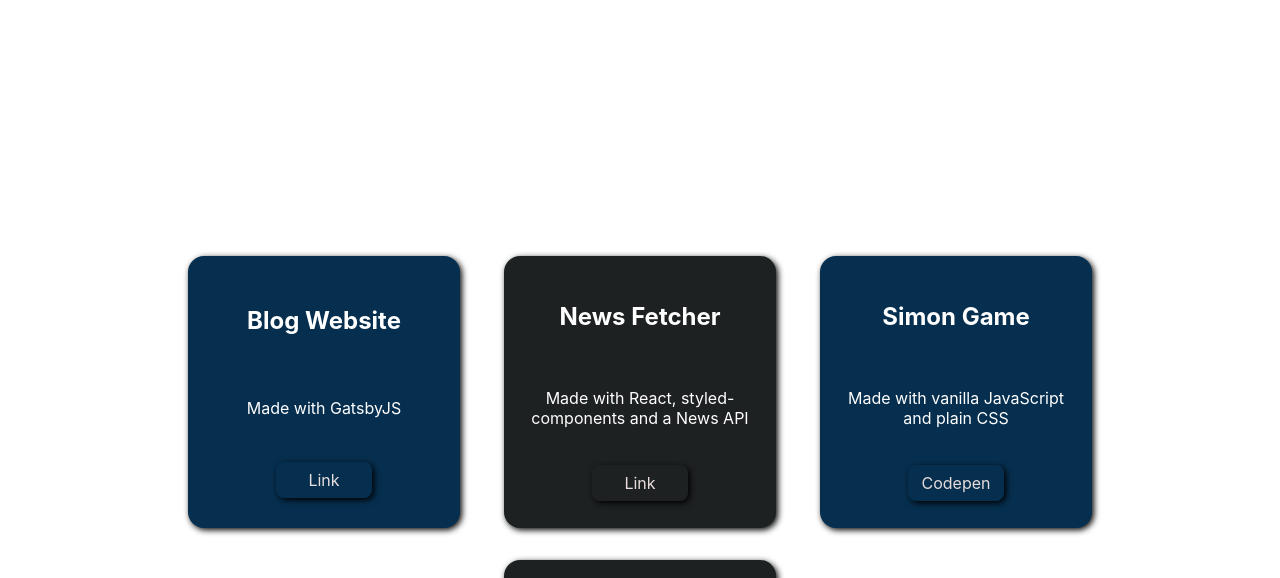
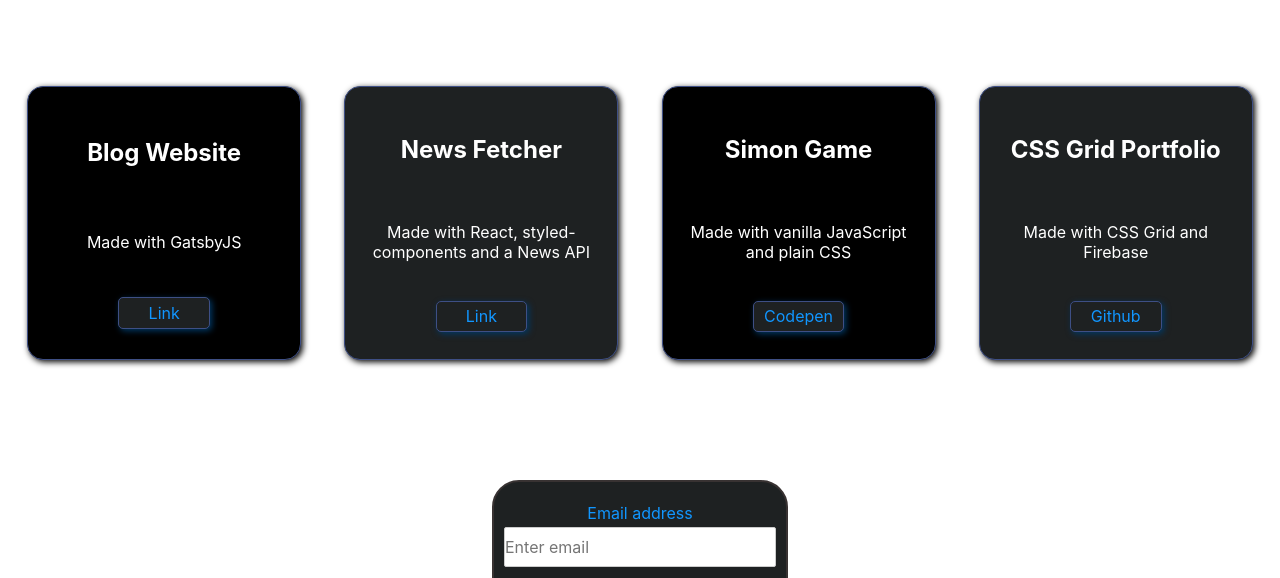
Before and after one commit to Vnzera/svelte-portfolio, a Svelte app: page / in a window 1280 px wide. Shown: the part 816-1394 px from the top of the page. Built offline with nearby package versions, Linux system fonts and the light colour scheme.

Commit message:
Changed up section padding and styling for projects section

```diff
--- a/src/About.svelte
+++ b/src/About.svelte
@@ -5,7 +5,19 @@
     justify-content: space-evenly;
     height: 30rem;
     margin: 0 auto 1rem auto;
-    padding: 15rem 5rem 10rem 5rem;
+    padding: 10rem 5rem 16rem 5rem;
+  }
+
+  @media only screen and (min-width: 800px) {
+    section {
+      padding-top: 15rem;
+    }
+  }
+
+  @media only screen and (min-width: 934px) {
+    section {
+      padding-bottom: 9.4rem;
+    }
   }
 
   div {
@@ -22,6 +34,12 @@
     width: 18rem;
     height: 10rem;
     min-width: 15rem;
+  }
+
+  @media only screen and (max-width: 842px) {
+    .bio {
+      margin: 2rem;
+    }
   }
 
   i {
--- a/src/Projects.svelte
+++ b/src/Projects.svelte
@@ -3,7 +3,6 @@
     display: flex;
     flex-wrap: wrap;
     margin: 1rem auto 0.5rem auto;
-    padding: 10rem;
     justify-content: space-evenly;
   }
 
@@ -18,27 +17,31 @@
     min-height: 15rem;
     box-shadow: 2px 2px 6px rgb(0, 0, 0);
     border-radius: 1rem;
+    border: solid 0.01px #3e4f85;
     display: flex;
     flex-direction: column;
     justify-content: space-around;
   }
 
   div a {
-    color: rgb(231, 221, 221);
+    background-color: #1e2122;
+    color: #1196ff;
     text-decoration: none;
-    box-shadow: 2px 2px 6px rgb(0, 0, 0);
-    border-radius: 0.5rem;
-    padding: 0.5rem;
     width: 5rem;
     margin: 0 auto;
+    box-shadow: 2px 2px 6px #003864;
+    border-radius: 5px;
+    border: solid 0.01px #3e4f85;
+    padding: 0.3rem;
+    cursor: pointer;
   }
 
   div a:hover {
-    background-color: black;
+    background-color: white;
   }
 
   .primary {
-    background-color: #062f4f;
+    background-color: black;
   }
 
   .alternate {
```
